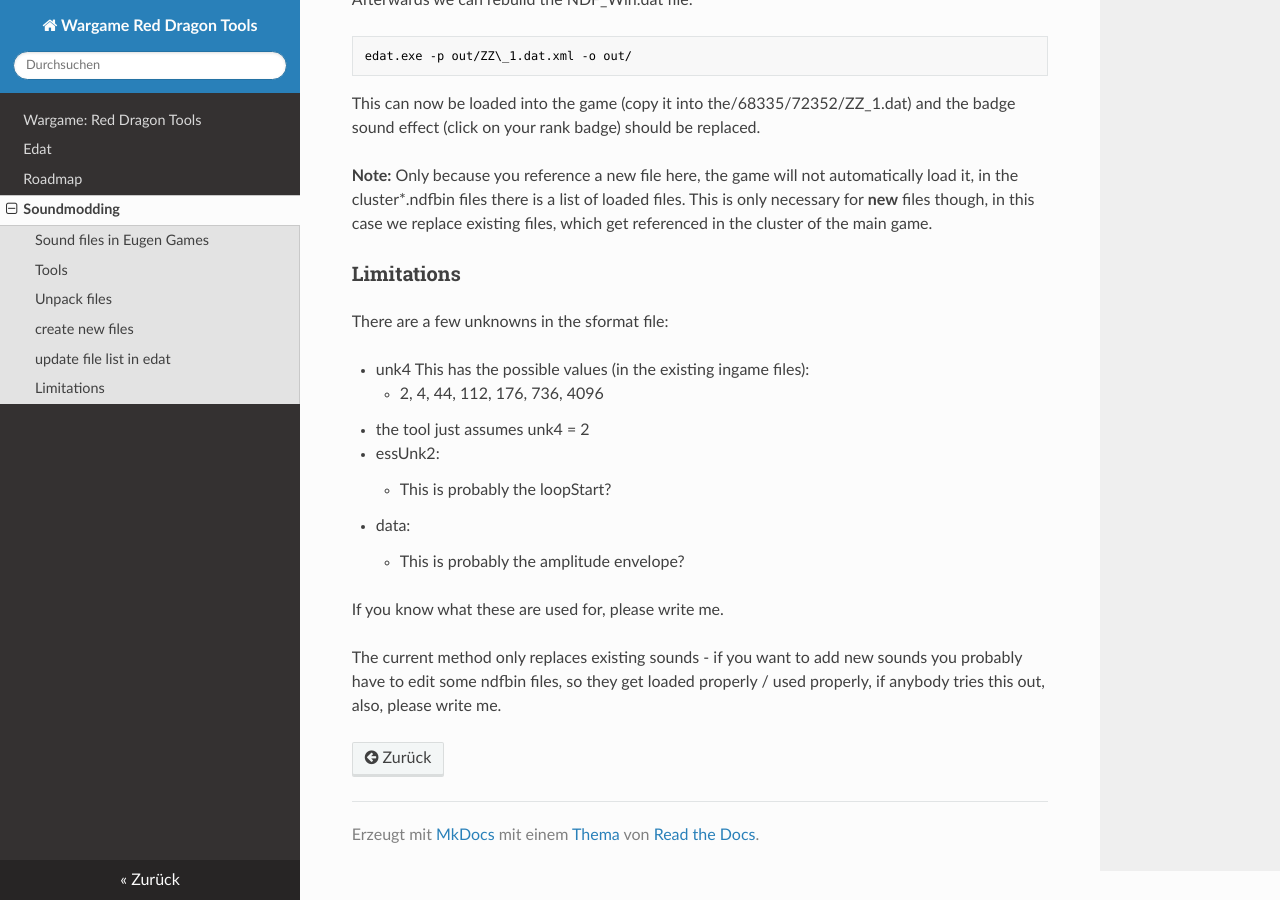
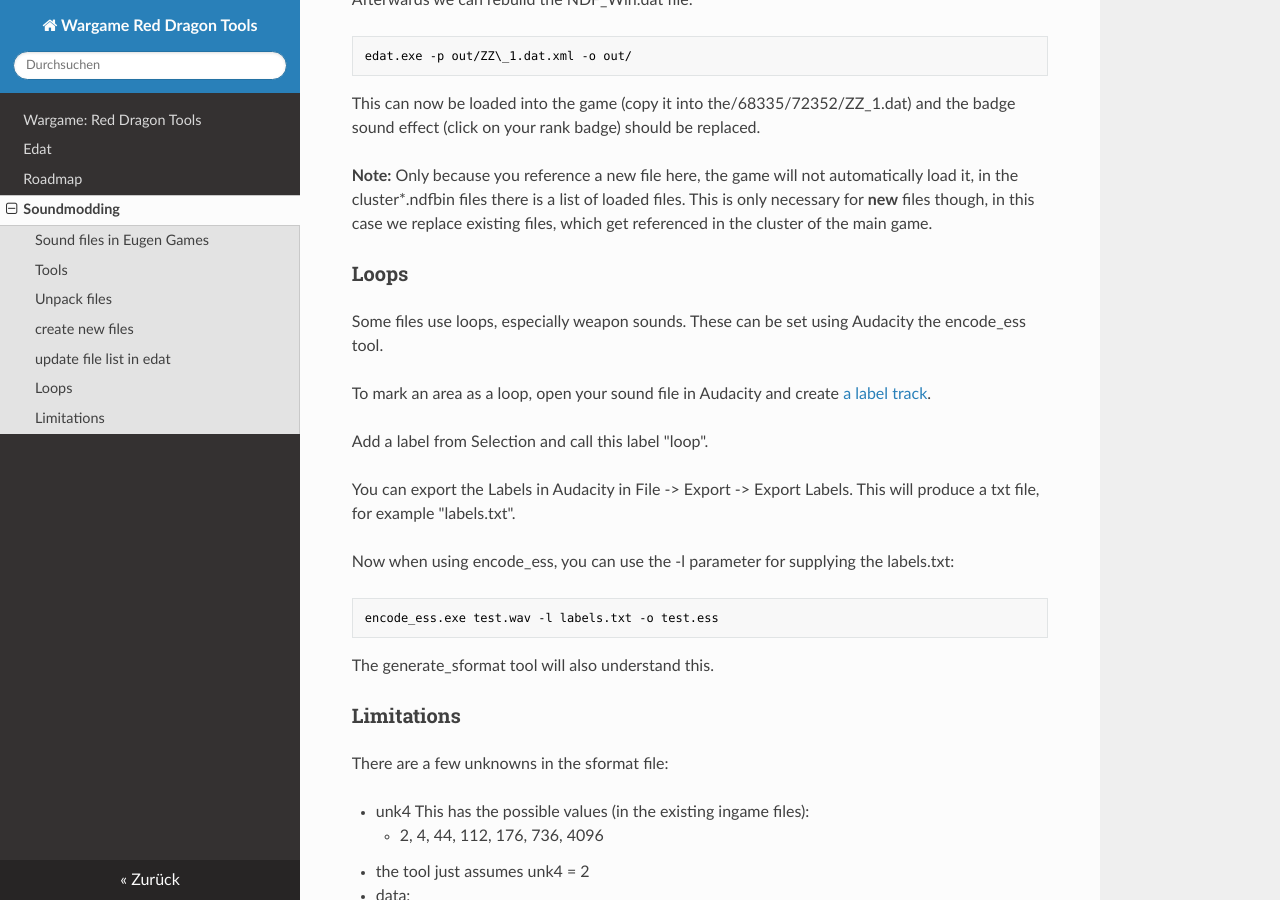
Before and after one commit to ev1313/wgrd-cons-tools, an MkDocs documentation site: the page built from docs/soundmodding.md, in a window 1280 px wide and 900 px high, scrolled down 1923 px. Built offline with MkDocs 1.6.1, drawn with Linux system fonts in a browser that asks for light colours; nearby versions of some CDN libraries.

Commit message:
update docs

````diff
--- a/docs/soundmodding.md
+++ b/docs/soundmodding.md
@@ -94,6 +94,23 @@ This can now be loaded into the game (copy it into the/68335/72352/ZZ\_1.dat) an
 Only because you reference a new file here, the game will not automatically load it, in the cluster*.ndfbin files there is a list of loaded files.
 This is only necessary for **new** files though, in this case we replace existing files, which get referenced in the cluster of the main game.
 
+### Loops
+
+Some files use loops, especially weapon sounds. These can be set using Audacity the encode\_ess tool.
+
+To mark an area as a loop, open your sound file in Audacity and create [a label track](https://manual.audacityteam.org/man/label_tracks.html).
+
+Add a label from Selection and call this label "loop".
+
+You can export the Labels in Audacity in File -> Export -> Export Labels. This will produce a txt file, for example "labels.txt".
+
+Now when using encode\_ess, you can use the -l parameter for supplying the labels.txt:
+
+``` bash
+encode_ess.exe test.wav -l labels.txt -o test.ess
+```
+
+The generate\_sformat tool will also understand this.
 
 ### Limitations
 
@@ -103,9 +120,6 @@ There are a few unknowns in the sformat file:
  	- 2, 4, 44, 112, 176, 736, 4096
  - the tool just assumes unk4 = 2
 
- - essUnk2:
-	 - This is probably the loopStart?
-
 - data:
 	- This is probably the amplitude envelope?
 
--- a/pyproject.toml
+++ b/pyproject.toml
@@ -8,7 +8,7 @@ authors = [
     {name = "End", email = "wgrd@3nd.io"},
 ]
 description="Tools for working with the xml files generated by wgrd_cons_parsers for modding the game Wargame: Red Dragon."
-version = "0.2.9"
+version = "0.2.10"
 requires-python = ">=3.10"
 dependencies = [
     "dingsda",
--- a/src/wgrd_cons_tools/version.py
+++ b/src/wgrd_cons_tools/version.py
@@ -1 +1 @@
-version_string = "0.2.9"
+version_string = "0.2.10"
````
